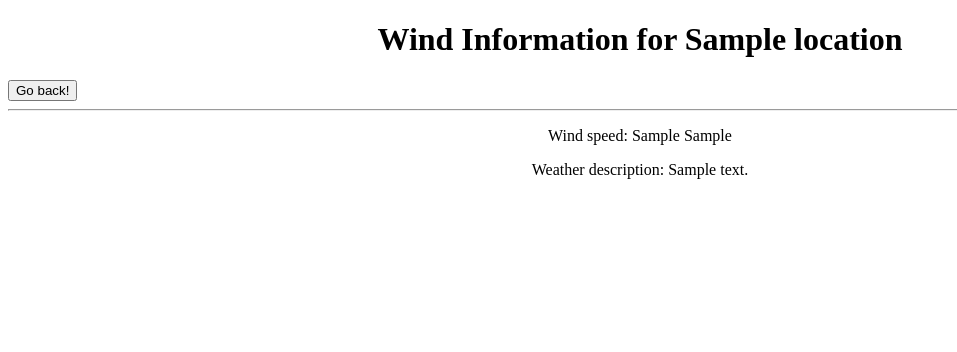
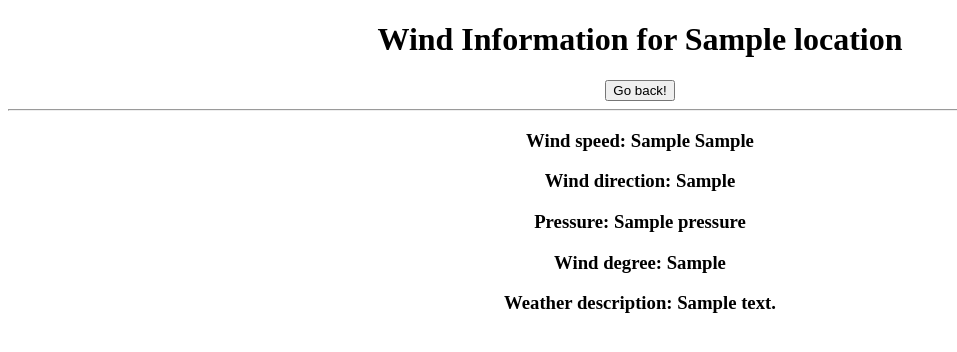
Before and after one commit to DawnSovereign/Weather-disaster-Info, a Flask app: page /wind_info in a window 1280 px wide. Shown: the top 352 px of the page, without its empty margins (0-957 px from the left). Run offline with Flask 3, Linux system fonts and the light colour scheme; a database or web service that is not in the repository returns one stand-in record (values such as "Sample title"); data that the repository does not hold is empty; some libraries are stand-ins or nearby versions.

Commit message:
added more wind info

```diff
--- a/templates/wind.html
+++ b/templates/wind.html
@@ -17,7 +17,7 @@
     <hr>
     <div class="center-form">
         <form method="POST">
-            <input type="text" name="city" placeholder="Enter city name">
+            <input type="text" name="city" placeholder="Enter city name" required>
             <br>
             <input type="submit" value="Submit">
         </form>
--- a/templates/wind_info.html
+++ b/templates/wind_info.html
@@ -6,15 +6,18 @@
     <meta name="viewport" content="width=device-width, initial-scale=1.0">
     <title>Wind Information</title>
     <link rel="stylesheet" href="{{ url_for('static', filename='styles.css') }}">
+    <link rel="stylesheet" href="{{ url_for('static', filename='wind_styles.css') }}">
 </head>
 <body>
     <h1>Wind Information for {{ weather_data.location.name }}</h1>
-    <form>
+    <form id="windCity">
         <input type="button" value="Go back!" onclick="history.back()">
-       </form>
+    </form>
     <hr>
-    <p>Wind speed: {{ weather_data.current.wind_speed }} {{ weather_data.current.wind_dir }}</p>
-    <p>Weather description: {{ weather_data.current.weather_descriptions[0] }}</p>
-    <!-- <a href="{{ url_for('home') }}">Go back</a> -->
+    <h3>Wind speed: {{ weather_data.current.wind_speed }} {{ weather_data.current.wind_dir }}</h3>
+    <h3>Wind direction: {{ weather_data.current.wind_dir }}</h3>
+    <h3>Pressure: {{ weather_data.current.pressure }}</h3>
+    <h3>Wind degree: {{ weather_data.current.wind_degree }}</h3>
+    <h3>Weather description: {{ weather_data.current.weather_descriptions[0] }}</h3>
 </body>
 </html>
```
